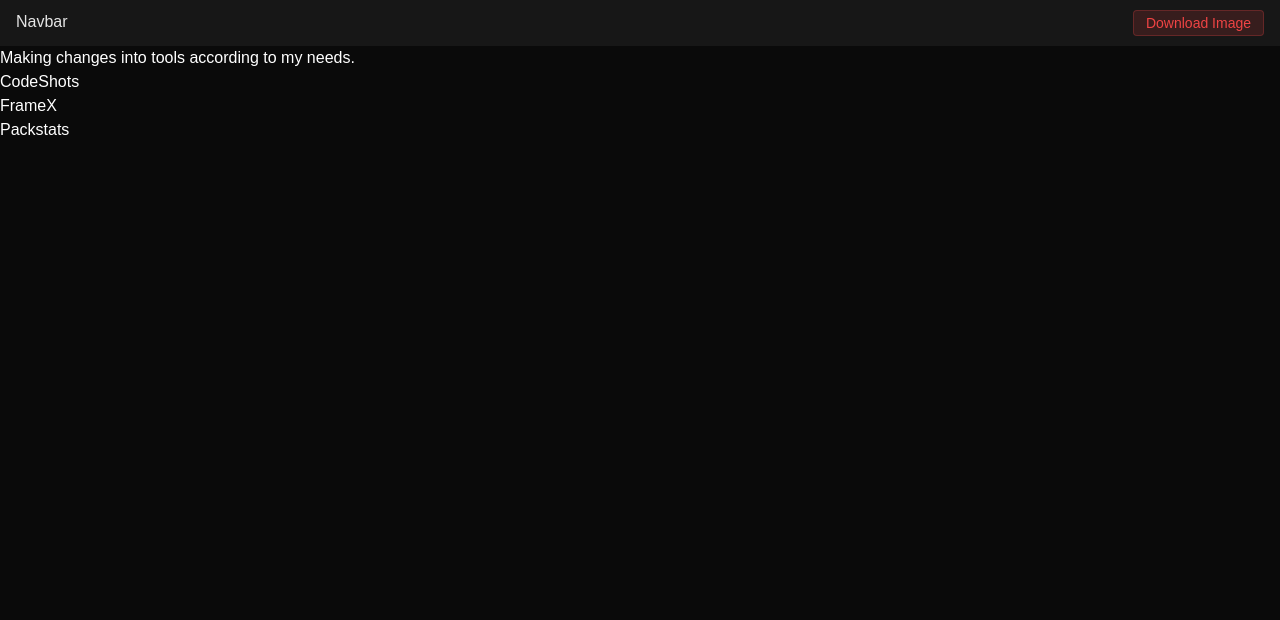
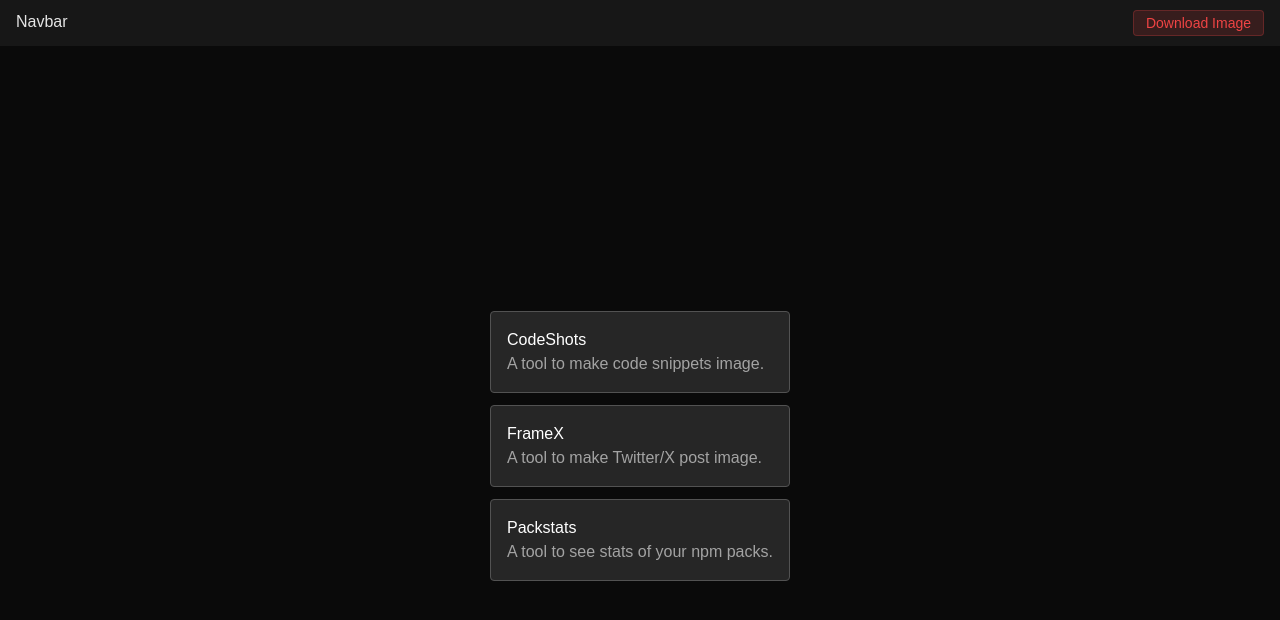
Before and after one commit to Ayusht0mar/delta, a Next.js app: page / in a window 1280 px wide. Shown: the top 620 px of the page. Built offline with nearby package versions, Linux system fonts and the light colour scheme.

Commit message:
Update : Style

```diff
--- a/src/app/page.tsx
+++ b/src/app/page.tsx
@@ -2,24 +2,22 @@
 export default function Home() {
   return (
     <div>
-        <div className="text-white">
-          <h2>Making changes into tools according to my needs.</h2>
-          <ul>
-            <li>
-              <a href="/codeshots">CodeShots</a>
-            </li>
-            <li>
-              <a href="/framex">FrameX</a>
-            </li>
-            <li>
-              <a href="/packstats">Packstats</a>
-            </li>
-          </ul>
-
-
-
+        <div className="text-white flex flex-col items-center justify-center h-screen">
+          <div className="space-y-3 flex flex-col">
+            <a href="/codeshots" className="bg-neutral-800 border-neutral-600 border p-4 rounded">
+              <p>CodeShots</p>
+              <p className="text-neutral-400">A tool to make code snippets image.</p>
+            </a>
+            <a href="/framex" className="bg-neutral-800 border-neutral-600 border p-4 rounded">
+              <p>FrameX</p>
+              <p className="text-neutral-400">A tool to make Twitter/X post image.</p>
+            </a>
+            <a href="/packstats" className="bg-neutral-800 border-neutral-600 border p-4 rounded">
+              <p>Packstats</p>
+              <p className="text-neutral-400">A tool to see stats of your npm packs.</p>
+            </a>
+          </div>
         </div>
-
     </div>
   );
 }
```
